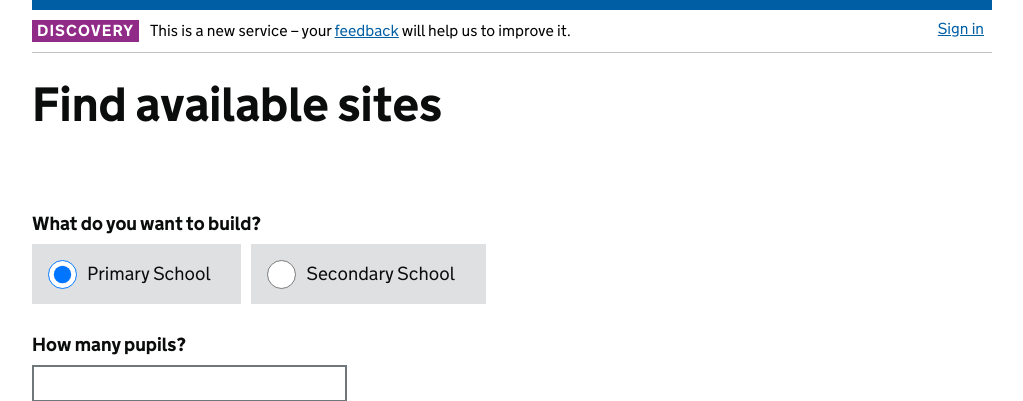
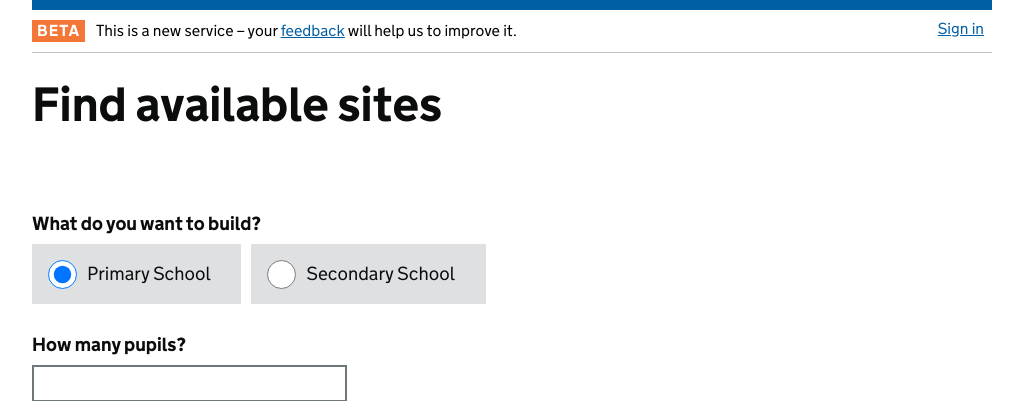
Before and after one commit to alphagov/land-availability-ui, a Django app: page / in a window 1280 px wide. Shown: the part 53-454 px from the top of the page, without its empty margins (128-1151 px from the left). Run offline with Django 3.2, Linux system fonts and the light colour scheme; some libraries are stand-ins or nearby versions.

Commit message:
Change discovery flag to beta.
Also changed the ALLOWED_HOSTS settings to '*' until we're ready to
override it in environment specific settings files.

```diff
--- a/landavailability/landavailability/settings.py
+++ b/landavailability/landavailability/settings.py
@@ -25,7 +25,7 @@ SECRET_KEY = 'v8q^p#^661*^0llwj8*jnt7xx^*%hx29)qno_qunv-^v3pdonn'
 # SECURITY WARNING: don't run with debug turned on in production!
 DEBUG = True
 
-ALLOWED_HOSTS = ['e5e9df78.ngrok.io']
+ALLOWED_HOSTS = ['*']
 
 
 # Application definition
--- a/landavailability/webclient/templates/base.html
+++ b/landavailability/webclient/templates/base.html
@@ -122,9 +122,9 @@
 
 <main id="content" role="main">
 
- <div class="phase-banner-discovery">
+ <div class="phase-banner-beta">
     <p>
-      <strong class="phase-tag">Discovery</strong>
+      <strong class="phase-tag">Beta</strong>
       <span>This is a new service – your <a href="mailto:gds-data-science@digital.cabinet-office.gov.uk">feedback</a> will help us to improve it.</span>
 
         {% if current_user.is_authenticated %}
```
